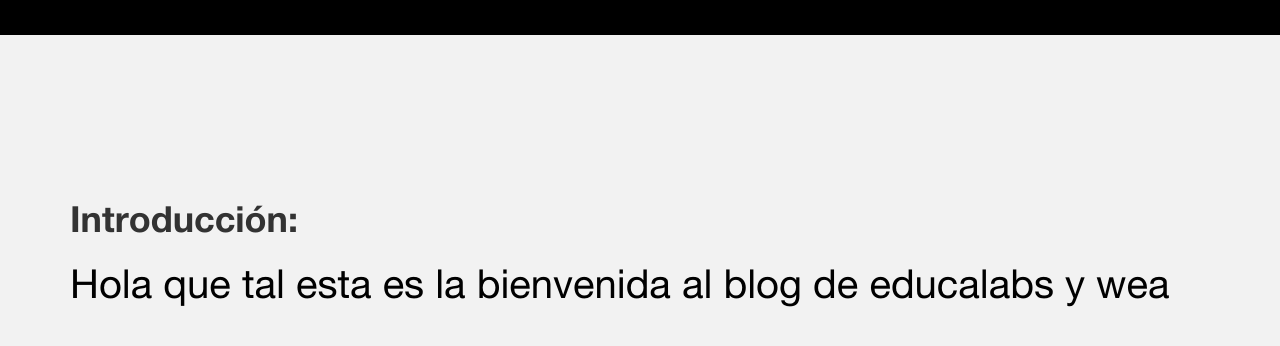
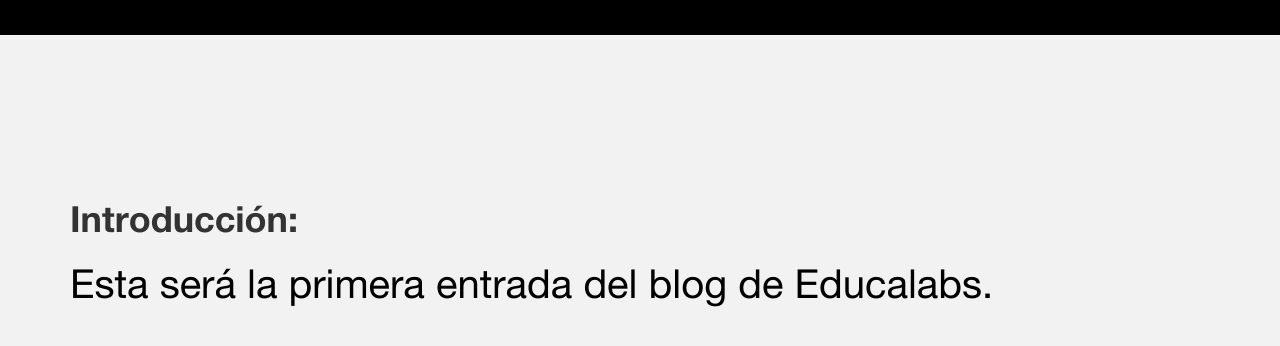
Before and after one commit to educa-labs/laboratorio, a Jekyll site: the page built from _posts/2018-05-22-primera-entrada.md, in a window 1280 px wide and 900 px high, scrolled down 865 px. Shown: the top 346 px of the window. Built offline with Jekyll 4.4.1, drawn with Linux system fonts in a browser that asks for light colours; some web fonts are replaced.

Commit message:
Arreglar primer post

```diff
--- a/_posts/2018-05-22-primera-entrada.md
+++ b/_posts/2018-05-22-primera-entrada.md
@@ -4,4 +4,5 @@ title: Primera entrada
 ---
 
 # Introducción:
-Hola que tal esta es la bienvenida al blog de educalabs y wea
+
+Esta será la primera entrada del blog de Educalabs.
```
